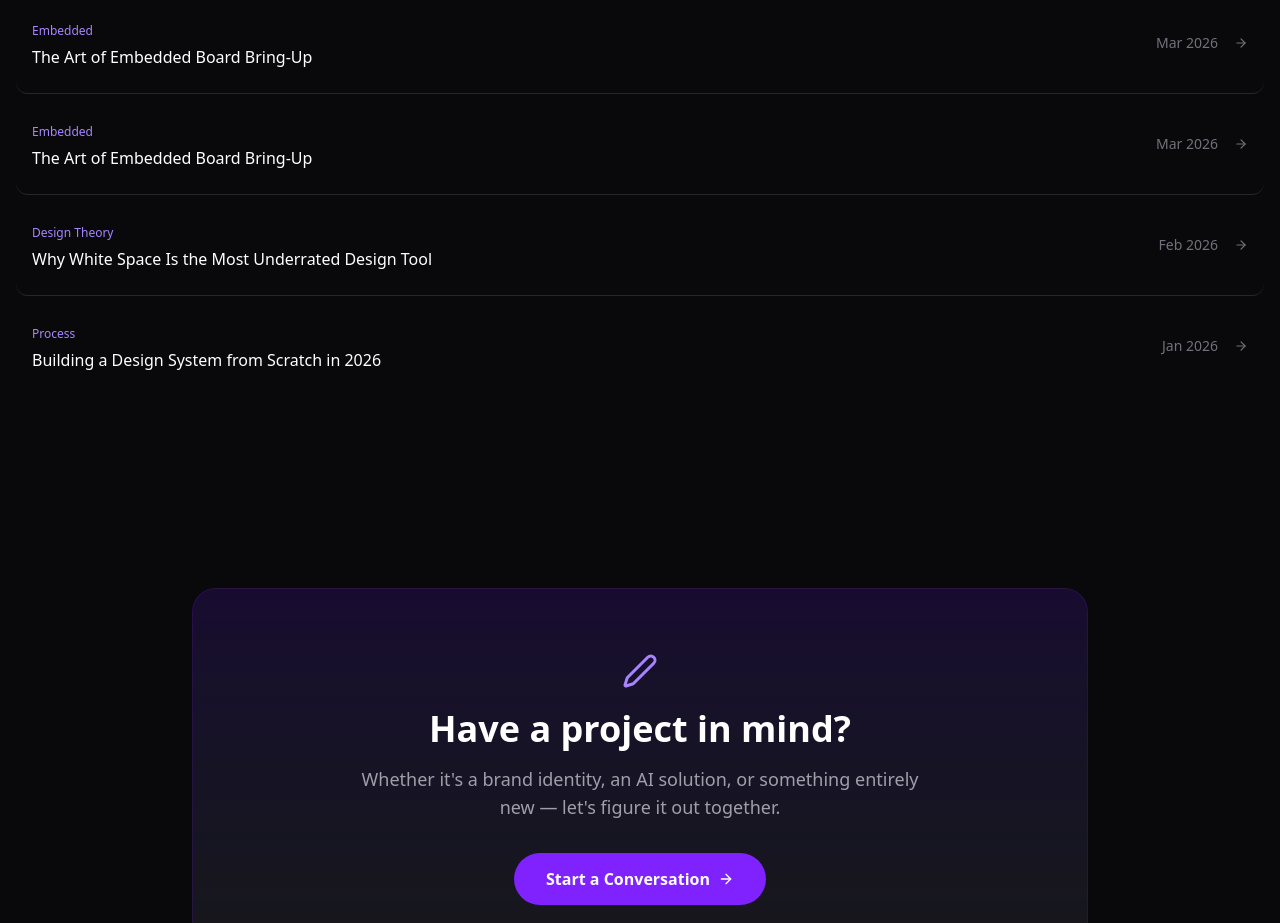
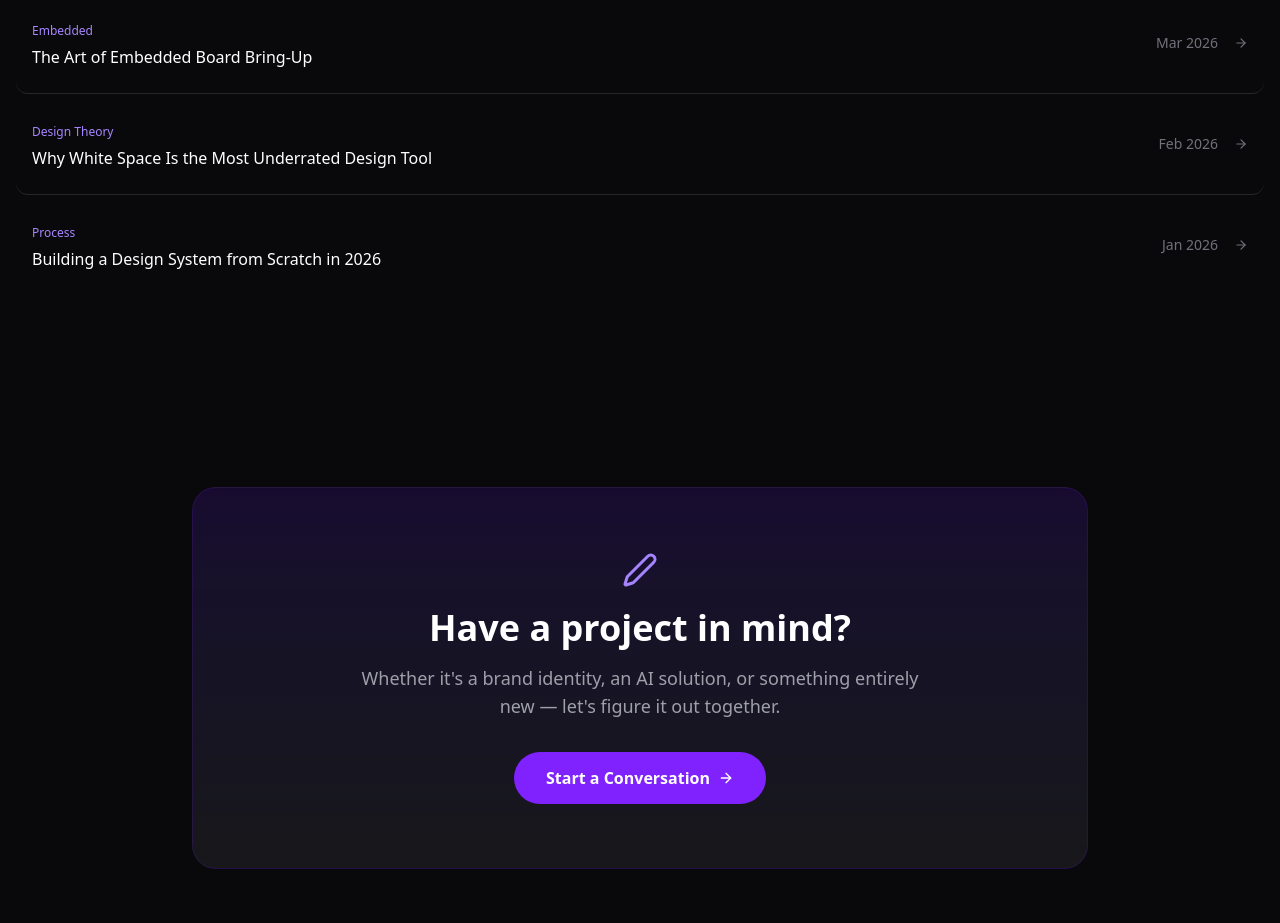
Before and after one commit to rdreilly58/reillydesignstudio, a Next.js app: page / in a window 1280 px wide. Shown: the part 2460-3383 px from the top of the page. Built offline with nearby package versions, Linux system fonts and the light colour scheme; no server answers.

Commit message:
Remove duplicate embedded blog entry from homepage

```diff
--- a/src/app/(marketing)/page.tsx
+++ b/src/app/(marketing)/page.tsx
@@ -57,7 +57,6 @@ const recentPosts = [
     tag: "AI",
     slug: "rag-pipelines-explained",
   },
-  { title: "The Art of Embedded Board Bring-Up", date: "Mar 2026", tag: "Embedded", slug: "embedded-board-bring-up" },
   { title: "The Art of Embedded Board Bring-Up", date: "Mar 2026", tag: "Embedded", slug: "embedded-board-bring-up" },
   { title: "Why White Space Is the Most Underrated Design Tool", date: "Feb 2026", tag: "Design Theory", slug: "white-space-design" },
   { title: "Building a Design System from Scratch in 2026", date: "Jan 2026", tag: "Process", slug: "design-system-2026" },
```
